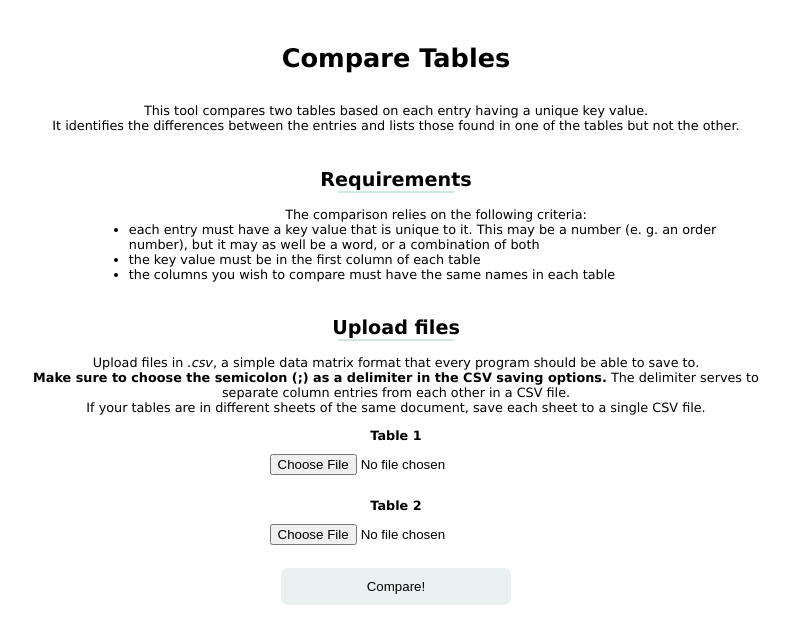
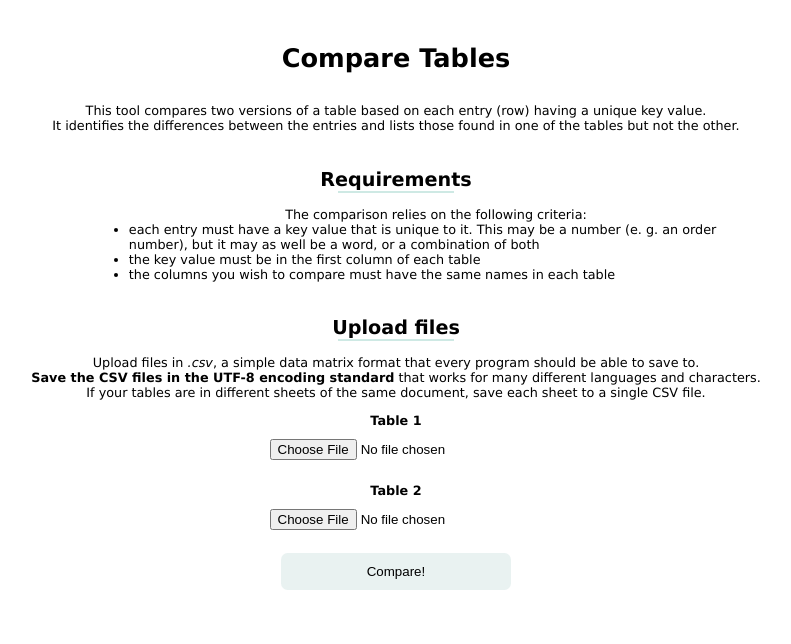
Before and after one commit to Annika-Klu/table-comparison-tool, a Flask app: page / in a window 1280 px wide. Shown: the top 644 px of the page, without its empty margins (244-1035 px from the left). Run offline with Flask 2, Linux system fonts and the light colour scheme.

Commit message:
adjusted description: delimiter ; no requirement

```diff
--- a/compare.py
+++ b/compare.py
@@ -13,7 +13,7 @@ import numpy as np
 
 # to avoid differences being identified based on different data formats: convert numbers to equal format/"syntax", then to string
 def toString(x):
-    print('from ', x, type(x))
+    #print('from ', x, type(x))
     if type(x) == str:
         return x
     if type(x) == np.float64 or type(x) == np.int64:
@@ -23,7 +23,7 @@ def toString(x):
     x = str(float(x))
     if x[-1] == '0':
         x = x[0:-2] #removing .0 from the float
-    print('to ', x, type(x))
+    #print('to ', x, type(x))
     return str(x)
 
 #---Comparison funct-----------------------------------------------------------------------------
--- a/templates/main.html
+++ b/templates/main.html
@@ -38,8 +38,10 @@
     <body class="flex">
         <div class="container">
             <h1>Compare Tables</h1>
-            <p>This tool compares two tables based on each entry having a unique key value.
-                <br>It identifies the differences between the entries and lists those found in one of the tables but not the other.</p>
+            <p>
+                This tool compares two versions of a table based on each entry (row) having a unique key value. <br>
+                It identifies the differences between the entries and lists those found in one of the tables but not the other.
+            </p>
             <h2>Requirements</h2>
             <ul class="flex">
                 The comparison relies on the following criteria:
@@ -51,8 +53,7 @@
             <h2>Upload files</h2>
             <p>
                 Upload files in <i>.csv</i>, a simple data matrix format that every program should be able to save to. <br>
-                <b>Make sure to choose the semicolon (;) as a delimiter in the CSV saving options.</b>
-                The delimiter serves to separate column entries from each other in a CSV file. <br>
+                <b>Save the CSV files in the UTF-8 encoding standard</b> that works for many different languages and characters.<br>
                 If your tables are in different sheets of the same document, save each sheet to a single CSV file.
             </p>
             <form method="post" enctype="multipart/form-data">
```
